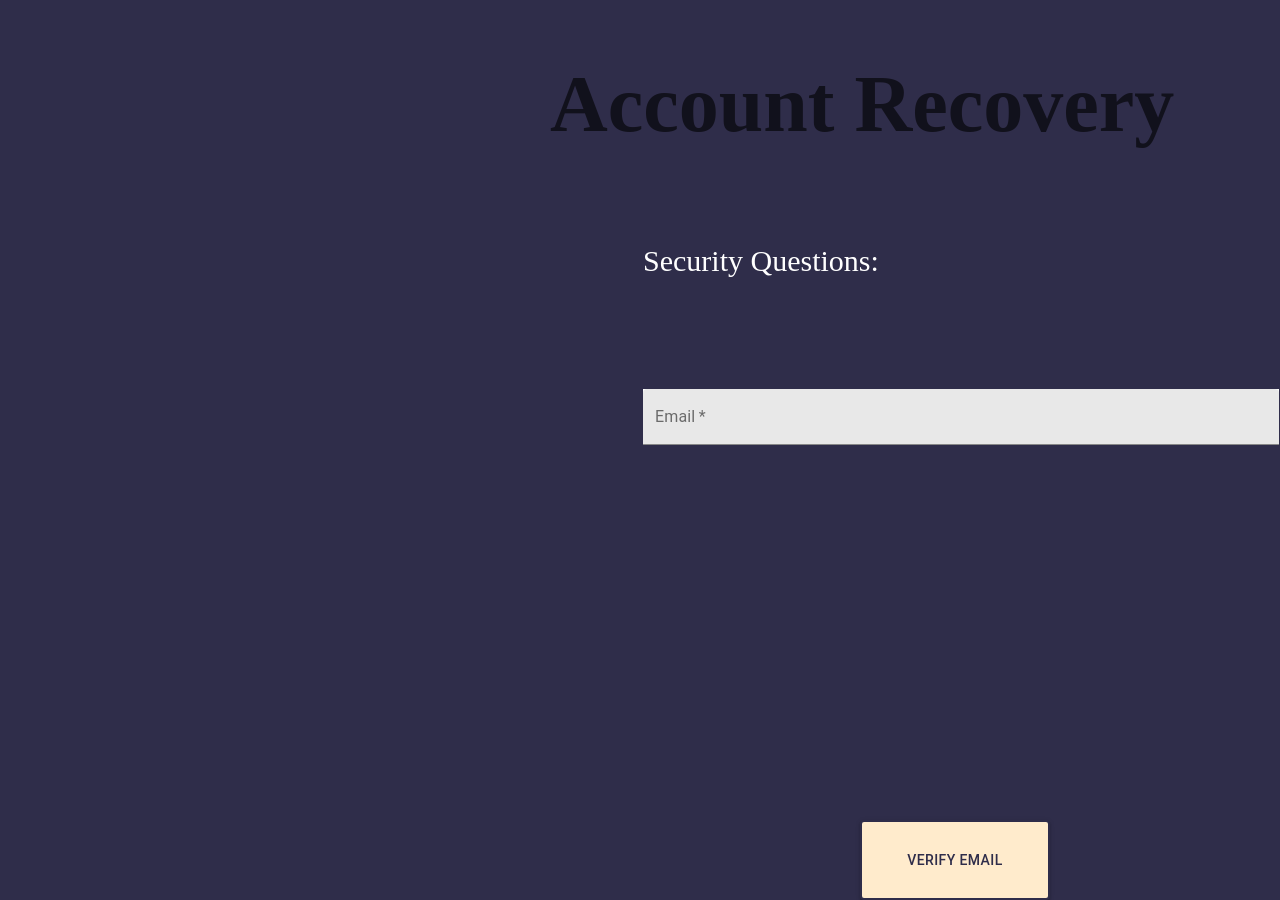
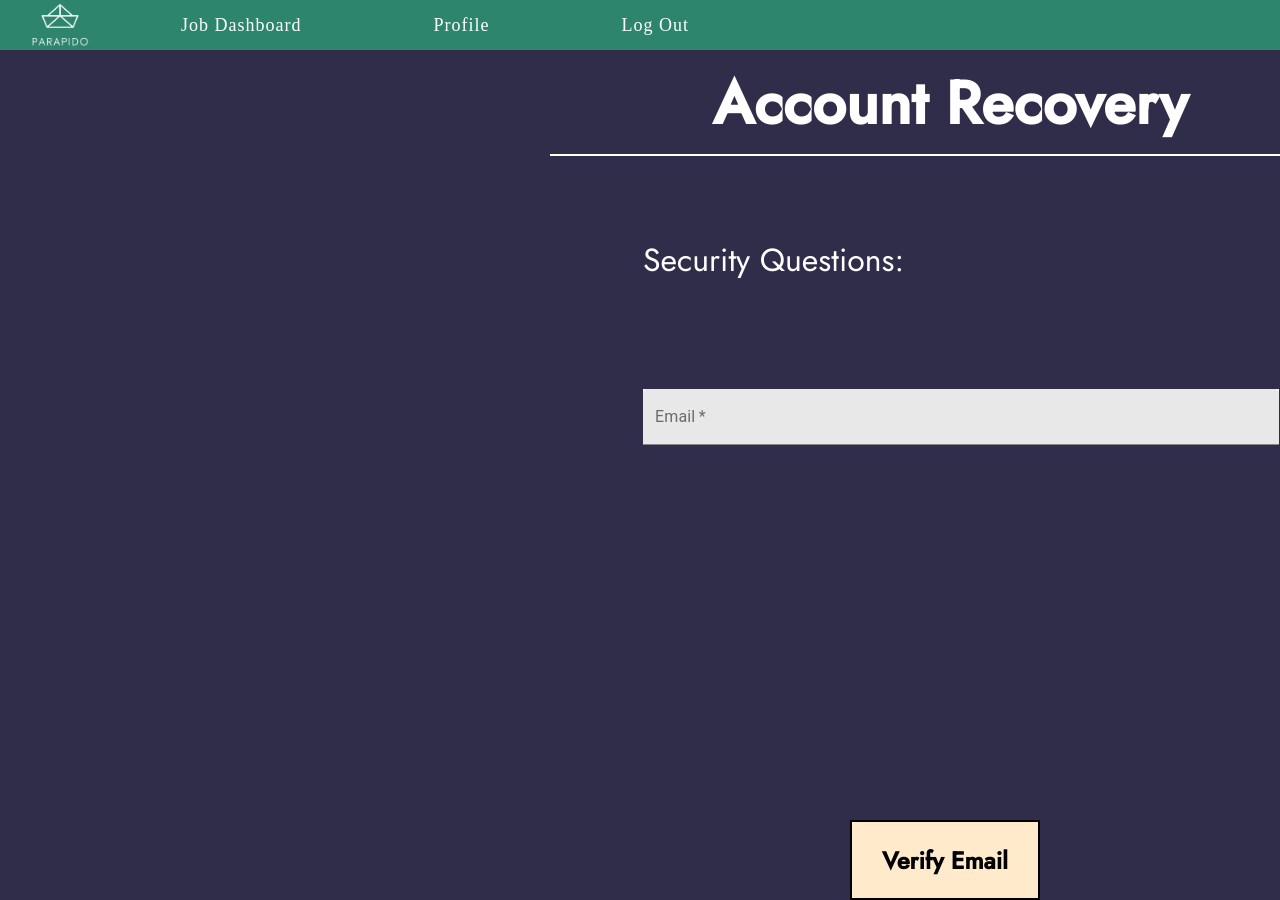
Before and after one commit to Mariie97/Capstone-QWERTY-Dev-Solutions-Team, a React (Create React App) app in the folder parapido-gui/: page /security-questions in a window 1280 px wide. Shown: the top 900 px of the page. Built offline with nearby package versions, Linux system fonts and the light colour scheme.

Commit message:
- Create styling sheet for SecurityQuestionsPage.js - Modified styling for modal - Added onBlur validation for Textfields - Added PaRapido logo to modal - Changed modal color - Changed fonts and size - Changed from <Button> (MUI) to <button> - Changed buttons styling

```diff
--- a/parapido-gui/package.json
+++ b/parapido-gui/package.json
@@ -43,5 +43,8 @@
       "last 1 firefox version",
       "last 1 safari version"
     ]
+  },
+  "devDependencies": {
+    "@mui/material": "^5.0.4"
   }
 }
--- a/parapido-gui/src/App.js
+++ b/parapido-gui/src/App.js
@@ -55,6 +55,7 @@ class App extends React.Component {
                             path='/security-questions'
                             render={() => (
                                 <div>
+                                    <NavBar cookies= {this.props.cookies} />
                                     <SecurityQuestionsPage/>
                                 </div>
 
--- a/parapido-gui/src/Components/SecurityQuestionsPage.js
+++ b/parapido-gui/src/Components/SecurityQuestionsPage.js
@@ -1,137 +1,11 @@
 import React, {Component} from 'react';
-import { Alert, Backdrop, Button, Modal, Stack } from "@material-ui/core";
+import {Backdrop, Modal} from "@material-ui/core";
 import {TextField} from "@material-ui/core";
 import {Redirect} from "react-router-dom";
-
-const titleStyle = {
-    position: "absolute",
-    width: "800px",
-    height: "120px",
-    left: "550px",
-    top: "124px",
-
-    fontFamily: "Future BdCn BT",
-    fontStyle: "normal",
-    fontWeight: "bold",
-    fontSize: "80px",
-    lineHeight: "120px",
-
-
-    //color: "#FFFFFF",
-
-    opacity: "0.62",
-};
-
-const emailStyle = {
-    position: "absolute",
-    width: "636px",
-    left: "643px",
-    top: "469px",
-    //backgroundColor: "#FFFFFF",
-
-    background: "#FFFFFF",
-};
-
-const answerOneStyle = {
-    position: "absolute",
-    width: "636px",
-    left: "643px",
-    top: "607px",
-
-    background: "#FFFFFF",
-};
-
-const answerTwoStyle = {
-    position: "absolute",
-    width: "636px",
-    left: "643px",
-    top: "744px",
-
-    background: "#FFFFFF",
-};
-
-const createButtonStyle = {
-    position: "absolute",
-    width: "190px",
-    height: "80px",
-    left: "860px",
-    top: "900px",
-    color: "#2F2D4A",
-    border: "2px solid",
-    background: "#FFEBCC",
-};
-
-const securityQuestionTextStyle = {
-    position: "absolute",
-    left: "643px",
-    top: "327px",
-    width: "500px",
-
-    fontFamily: "Grand",
-    fontStyle: "normal",
-    fontWeight: "normal",
-    fontSize: "30px",
-    lineHeight: "27px",
-
-    color: "#FFFFFF",
-};
-
-const outerGridStyle= {
-    top: "-80px",
-    position: "absolute"
-
-}
-
-const backdropStyle = {
-    left: "700px",
-    top: "200px",
-    width: "500px",
-    height: "600px",
-    position: "absolute",
-    backgroundColor: "#2F2D4A",
-
-}
-
-const confirmPasswordStyle = {
-    position: "absolute",
-    width: "400px",
-    top: "300px",
-    left: "50px",
-    //backgroundColor: "#FFFFFF",
-
-    background: "#FFFFFF",
-};
-
-const passwordStyle = {
-    position: "absolute",
-    width: "400px",
-    top: "200px",
-    left: "50px",
-    //backgroundColor: "#FFFFFF",
-
-    background: "#FFFFFF",
-};
-
-const changePasswordStyle = {
-    position: "absolute",
-    width: "190px",
-    height: "80px",
-    top: "400px",
-    left: "150px",
-
-    //background: "#FFFFFF",
-};
-
-const errorStyle = {
-    position: "absolute",
-    width: "429px",
-    height: "52px",
-    left: "730px",
-    top: "600px",
-    zIndex: -1,
-
-    //background: "#FFFFFF",
-};
+import {Alert} from "@material-ui/lab";
+import Stack from '@mui/material/Stack';
+import "../Layouts/SecurityQuestionsPage.css"
+import loginModalLogo from '../Static/Images/Pa_Rapido_logo_bgPalette.png';
 
 class SecurityQuestionsPage extends Component {
 
@@ -165,40 +39,56 @@ class SecurityQuestionsPage extends Component {
     }
 
     change = e =>{
-        this.props.onChange({[e.target.name]: e.target.value});
         this.setState({
             [e.target.name]: e.target.value
         })
     };
 
 
-    validate = () => {
+    validateAnswerOne = () => {
         let isError = false;
 
         const errors = {
             emailError: '',
             answerOneError: '',
-            answerTwoError: '',
         };
 
-        if(this.state.answerOne == ""){
+        if(this.state.answerOne === ""){
             isError = true;
             errors.answerOneError = "Please submit a response";
         }
 
-        if(this.state.answerOne != this.state.questionOneAnswer){
+        if(this.state.answerOne !== this.state.questionOneAnswer){
             isError = true;
-            errors.answerOneError = "Answers do not match";
+            errors.answerOneError = "Incorrect answer. Please try again.";
         }
 
-        if(this.state.answerTwo == ""){
+        this.setState({
+            ...this.state,
+            ...errors
+        })
+
+
+        return isError
+
+    };
+
+    validateAnswerTwo = () => {
+        let isError = false;
+
+        const errors = {
+            emailError: '',
+            answerTwoError: '',
+        };
+
+        if(this.state.answerTwo === ""){
             isError = true;
             errors.answerTwoError = "Please submit a response";
         }
 
-        if(this.state.answerTwo != this.state.questionTwoAnswer){
+        if(this.state.answerTwo !== this.state.questionTwoAnswer){
             isError = true;
-            errors.answerTwoError = "Answers do not match";
+            errors.answerTwoError = "Incorrect answer. Please try again.";
         }
 
         this.setState({
@@ -243,7 +133,7 @@ class SecurityQuestionsPage extends Component {
             confirmPasswordError: '',
         };
 
-        if (this.state.password !== this.state.confirmPassword) {
+        if (this.state.password !== this.state.confirmPassword && this.state.confirmPassword !== "") {
             isError = true;
             errors.passwordError = "Passwords do not match!"
             errors.confirmPasswordError = "Passwords do not match!"
@@ -266,7 +156,7 @@ class SecurityQuestionsPage extends Component {
     onSubmit = (e) => {
         e.preventDefault();
 
-        const err = this.validate()
+        const err = this.validateAnswerOne() || this.validateAnswerTwo()
 
 
         if(!err) {
@@ -274,16 +164,6 @@ class SecurityQuestionsPage extends Component {
 
             this.setState({open: true})
             this.setState({correctAnswers: true})
-
-
-            this.props.onChange({
-                email: undefined,
-                questionOne: undefined,
-                questionTwo: undefined,
-                answerOne: undefined,
-                answerTwo: undefined,
-                emailIsValid: undefined,
-            })
         }
     };
 
@@ -378,7 +258,7 @@ class SecurityQuestionsPage extends Component {
             fetchError,
         } = this.state;
 
-        if(this.state.emailIsValid){
+        if( this.state.emailIsValid ){
 
             renderQuestionOne = <TextField
                 required
@@ -391,7 +271,8 @@ class SecurityQuestionsPage extends Component {
                 name="answerOne"
                 placeholder="Answer"
                 onChange={e => this.change(e)}
-                style={answerOneStyle}
+                onBlur={this.validateAnswerOne}
+                className={"answerOneStyle"}
             />;
 
             renderQuestionTwo = <TextField
@@ -405,57 +286,66 @@ class SecurityQuestionsPage extends Component {
                 name="answerTwo"
                 placeholder="Answer"
                 onChange={e => this.change(e)}
-                style={answerTwoStyle}
+                onBlur={this.validateAnswerTwo}
+                className={"answerTwoStyle"}
             />;
 
         }
 
         if(!this.state.emailIsValid){
-            button = <Button variant="contained" style={createButtonStyle} onClick={e => this.onSubmitEmail(e)}>Verify Email</Button>
+            button = <button variant="contained" className={"createButtonStyle"} onClick={e => this.onSubmitEmail(e)}>Verify Email</button>
         }
-        else  button = <Button variant="contained" style={createButtonStyle} onClick={e => this.onSubmit(e)}>Submit</Button>
+        else  button = <button variant="contained" className={"createButtonStyle"} onClick={e => this.onSubmit(e)}>Submit</button>
 
         const body = (
             <div >
+                <img src={loginModalLogo} className={"modalLogoStyle"}/>
+
+
                 <form>
                     <TextField
                         required
                         error = {this.state.passwordError}
-                        variant="filled"
+                        variant="outlined"
                         label="Password"
                         type="password"
                         name="password"
                         defaultValue=""
                         value = {password}
                         onChange={e => this.change(e)}
+                        onBlur={this.validatePassword}
                         helperText={this.state.passwordError}
-                        style={passwordStyle}
+                        className={"passwordStyle"}
                     />
 
                     <TextField
                         required
                         error = {this.state.confirmPasswordError}
-                        variant="filled"
+                        variant="outlined"
                         label="Confirm Password"
                         type="password"
                         name="confirmPassword"
-                        defaultValue=""
+                        defaultValue=""S
                         value = {confirmPassword}
                         onChange={e => this.change(e)}
+                        onBlur={this.validatePassword}
                         helperText={this.state.confirmPasswordError}
-                        style={confirmPasswordStyle}
+                        className={"confirmPasswordStyle"}
                     />
 
 
                     {changeSuccess &&
 
                     <Stack sx={{width: '100%'}} spacing={2}>
-                        <Alert severity="success" style={errorStyle}>This is a success alert — check it out!</Alert>
+                        <Alert severity="success" className={"errorStyle"}>This is a success alert — check it out!</Alert>
                     </Stack>
 
                     }
-                    <Button variant="contained" style={changePasswordStyle} onClick={e => this.onSubmitPassword(e)}>Change Password</Button>
+                    <button variant="contained" className={"changePasswordStyle"} onClick={e => this.onSubmitPassword(e)}>Change Password</button>
+
                 </form>
+
+
             </div>
         );
 
@@ -464,26 +354,28 @@ class SecurityQuestionsPage extends Component {
         return (
             <div>
 
-                {fetchError &&
 
-                <Stack sx={{width: '100%'}} spacing={2}>
-                    <Alert severity="error" style={errorStyle}>DB Error Try Again</Alert>
-                </Stack>
+                {
+                    fetchError &&
+
+                    <Stack sx={{width: '100%'}} spacing={2}>
+                        <Alert severity="error" className={"errorStyle"}>DB Error Try Again</Alert>
+                    </Stack>
 
                 }
+
+
 
 
                 {changeSuccess && <Redirect to='/'/>}
 
 
                 <form>
-                    <div style={outerGridStyle}>
+                    <div className={"outerGridStyle"}>
 
-
-                        <h1 style={titleStyle}>
+                        <div className={"titleStyle"}>
                             Account Recovery
-                        </h1>
-
+                        </div>
 
 
                         <TextField
@@ -497,8 +389,9 @@ class SecurityQuestionsPage extends Component {
                             defaultValue=""
                             value = {email}
                             onChange={e => this.change(e)}
+                            onBlur={this.validateEmail}
                             helperText={this.state.emailError}
-                            style={emailStyle}
+                            className={"emailStyle"}
                         />
 
                         {renderQuestionOne}
@@ -509,7 +402,7 @@ class SecurityQuestionsPage extends Component {
 
 
 
-                        <h3 style={securityQuestionTextStyle}>Security Questions:</h3>
+                        <div className={"securityQuestionTextStyle"}>Security Questions:</div>
 
                         <div>
 
@@ -521,6 +414,7 @@ class SecurityQuestionsPage extends Component {
                                 //style={modalStyle}
                             >
                                 <Backdrop open={open} style={backdropStyle}>
+                                    <div className={"modalTextStyle"}> Enter your new password: </div>
                                     {body}
                                 </Backdrop>
 
@@ -536,5 +430,17 @@ class SecurityQuestionsPage extends Component {
     };
 }
 
+const backdropStyle = {
+    left: "700px",
+    top: "200px",
+    width: "500px",
+    height: "600px",
+    position: "absolute",
+    //backgroundColor: "#2F2D4A",
+    backgroundColor: "#FFFFFF",
+    border: '3px solid black',
+
+}
+
 
 export default SecurityQuestionsPage;
--- /dev/null
+++ b/parapido-gui/src/Layouts/SecurityQuestionsPage.css
@@ -0,0 +1,162 @@
+@import url("https://fonts.googleapis.com/css2?family=Jost:wght@200;300;400;500");
+@import url("https://fonts.googleapis.com/css2?family=Cormorant+Garamond:ital,wght@0,400;0,600;1,300;1,500&display==swap");
+
+.titleStyle  {
+    position: absolute;
+    width: 800px;
+    height: 100px;
+    left: 550px;
+    top: 124px;
+    font-family: Jost;
+    text-align: center;
+    font-style: normal;
+    font-weight: bold;
+    font-size: 60px;
+    line-height: 120px;
+    color: #FFFFFF;
+    border-bottom: 2px solid white;
+    padding-bottom: 10px;
+}
+
+.emailStyle {
+    position: absolute;
+    width: 636px;
+    left: 643px;
+    top: 469px;
+    background: #FFFFFF;
+}
+
+.answerOneStyle {
+    position: absolute;
+    width: 636px;
+    left: 6px;
+    top: 607px;
+    background: #FFFFFF;
+}
+
+.answerTwoStyle {
+    position: absolute;
+    width: 636px;
+    left: 643px;
+    top: 700px;
+    background: #FFFFFF;
+}
+
+.createButtonStyle {
+    position: absolute;
+    width: 190px;
+    height: 80px;
+    left: 850px;
+    top: 900px;
+    color: black;
+    border: 2px solid;
+    background: #FFEBCC;
+    font-weight: bold;
+    font-family: Jost;
+    font-size: 24px;
+    outline: 2px black;
+}
+
+.securityQuestionTextStyle {
+    position: absolute;
+    left: 643px;
+    top: 327px;
+    width: 500px;
+    font-family: Jost;
+    font-style: normal;
+    font-weight: normal;
+    font-size: 32px;
+    line-height: 27px;
+    color: #FFFFFF;
+}
+
+.outerGridStyle {
+    top: -80px;
+    position: absolute;
+
+}
+
+.modalTextStyle {
+    position: absolute;
+    left: 60px;
+    top: 130px;
+    width: 500px;
+    font-family: Jost;
+    font-style: normal;
+    font-weight: bold;
+    font-size: 32px;
+    line-height: 27px;
+    color: black;
+    text-align: left;
+}
+
+.confirmPasswordStyle {
+    position: absolute;
+    width: 400px;
+    top: 25px;
+    left: 50px;
+
+    background: #FFFFFF;
+}
+
+.passwordStyle {
+    position: absolute;
+    width: 400px;
+    top: -20px;
+    left: 50px;
+
+    background: #FFFFFF;
+}
+
+.changePasswordStyle {
+    position: absolute;
+    width: 190px;
+    height: 80px;
+    top: 430px;
+    left: 150px;
+    border: 2px solid black;
+    background: #FFEBCC;
+    font-weight: bold;
+    font-family: Jost;
+    font-size: 24px;
+}
+
+.modalLogoStyle {
+    position: absolute;
+    left: 200px;
+    top: 20px;
+    width: 100px;
+    height: 80px;
+    font-family: Jost;
+    font-style: normal;
+    font-weight: bold;
+    font-size: 32px;
+    line-height: 27px;
+    color: black;
+    text-align: left;
+}
+
+.errorStyle {
+    position: absolute;
+    width: 1920px;
+    height: 52px;
+    left: 0;
+    top: 50px;
+    z-index: -1;
+    text-align: center;
+}
+
+/*
+Alternate styling:
+
+.errorStyle {
+    position: absolute;
+    width: 400px;
+    height: 52px;
+    left: 750px;
+    top: 300px;
+    z-index: -1;
+    text-align: center;
+}
+
+*/
```
Also changed, not shown: 1 other file (tests, documents, lock files or other folders). Lines whose indentation alone changed are shown as unchanged.
